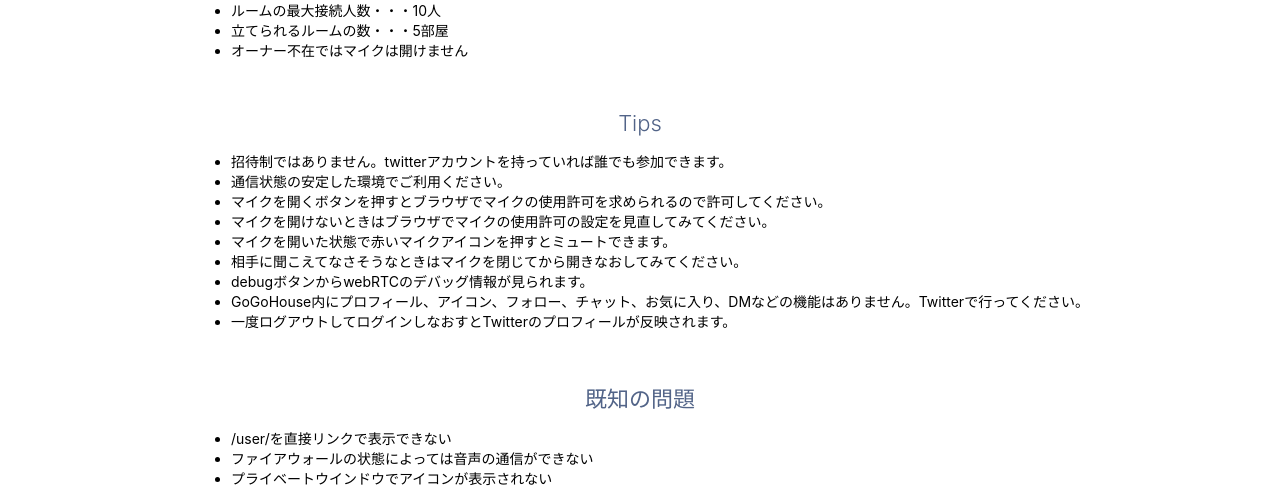
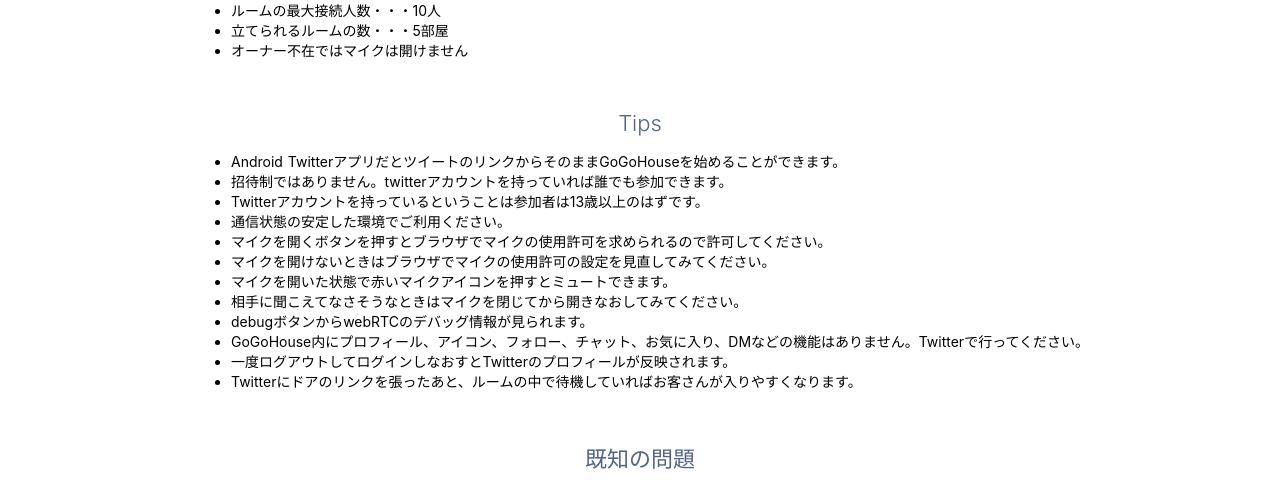
Before and after one commit to kaiwai-jp/gogohouse, a Nuxt app: page /qa in a window 1280 px wide. Shown: the part 796-1286 px from the top of the page. Built offline with nearby package versions, Linux system fonts and the light colour scheme; no server answers.

Commit message:
NamePlateMiniのリンクのバグfix

```diff
--- a/components/NamePlateMini.vue
+++ b/components/NamePlateMini.vue
@@ -24,8 +24,11 @@
       this.REF_USER_DATA({ uid: this.uid })
       return this.getUserData(this.uid)
     },
-    toLink(): String {
-      return '/user/' + this.uid
+    toLink(): String | Boolean {
+      if (this.link) {
+        return '/user/' + this.uid
+      }
+      return false
     },
   },
   methods: {
@@ -42,6 +45,7 @@
 }
 
 .display-name {
+  color: #35495e;
   vertical-align: top;
   text-decoration: none;
 }
--- a/nuxt.config.js
+++ b/nuxt.config.js
@@ -8,7 +8,25 @@
     meta: [
       { charset: 'utf-8' },
       { name: 'viewport', content: 'width=device-width, initial-scale=1' },
-      { hid: 'description', name: 'description', content: '' },
+      {
+        hid: 'description',
+        name: 'description',
+        content: 'GoGoHouseでTwitterフォロワーとお喋りしよう',
+      },
+      { hid: 'og:site_name', property: 'og:site_name', content: 'GoGoHouse' },
+      { hid: 'og:type', property: 'og:type', content: 'website' },
+      { hid: 'og:url', property: 'og:url', content: 'https://gogo.house' },
+      { hid: 'og:title', property: 'og:title', content: 'ゴーゴーを踊ろう' },
+      {
+        hid: 'og:description',
+        property: 'og:description',
+        content: 'Twitterフォロワーとお喋りしよう',
+      },
+      {
+        hid: 'og:image',
+        property: 'og:image',
+        content: 'https://gogohouse-bf623.web.app/logo.png',
+      },
     ],
     link: [{ rel: 'icon', type: 'image/x-icon', href: '/favicon.ico' }],
   },
--- a/pages/qa.vue
+++ b/pages/qa.vue
@@ -3,9 +3,7 @@
     <div>
       <h1 class="title">Q&A</h1>
       <h2 class="subtitle mt-50">動作状況</h2>
-      <p class="words">
-        いずれも最新版<br />△は受信時に音がならないことがある
-      </p>
+      <p class="words">いずれも最新版<br />△は受信時に音がならないことがある</p>
       <table class="connect-info">
         <tr>
           <td></td>
@@ -72,7 +70,14 @@
       <h2 class="subtitle mt-50">Tips</h2>
       <ul class="words">
         <li>
+          Android
+          TwitterアプリだとツイートのリンクからそのままGoGoHouseを始めることができます。
+        </li>
+        <li>
           招待制ではありません。twitterアカウントを持っていれば誰でも参加できます。
+        </li>
+        <li>
+          Twitterアカウントを持っているということは参加者は13歳以上のはずです。
         </li>
         <li>通信状態の安定した環境でご利用ください。</li>
         <li>
@@ -94,10 +99,12 @@
         <li>
           一度ログアウトしてログインしなおすとTwitterのプロフィールが反映されます。
         </li>
+        <li>
+          Twitterにドアのリンクを張ったあと、ルームの中で待機していればお客さんが入りやすくなります。
+        </li>
       </ul>
       <h2 class="subtitle mt-50">既知の問題</h2>
       <ul class="words">
-        <li>/user/を直接リンクで表示できない</li>
         <li>ファイアウォールの状態によっては音声の通信ができない</li>
         <li>プライベートウインドウでアイコンが表示されない</li>
         <li>短時間で連続入場しようとするとルームを追い出される</li>
```
Also changed, not shown: static/logo.png (added), static/robots.txt.
